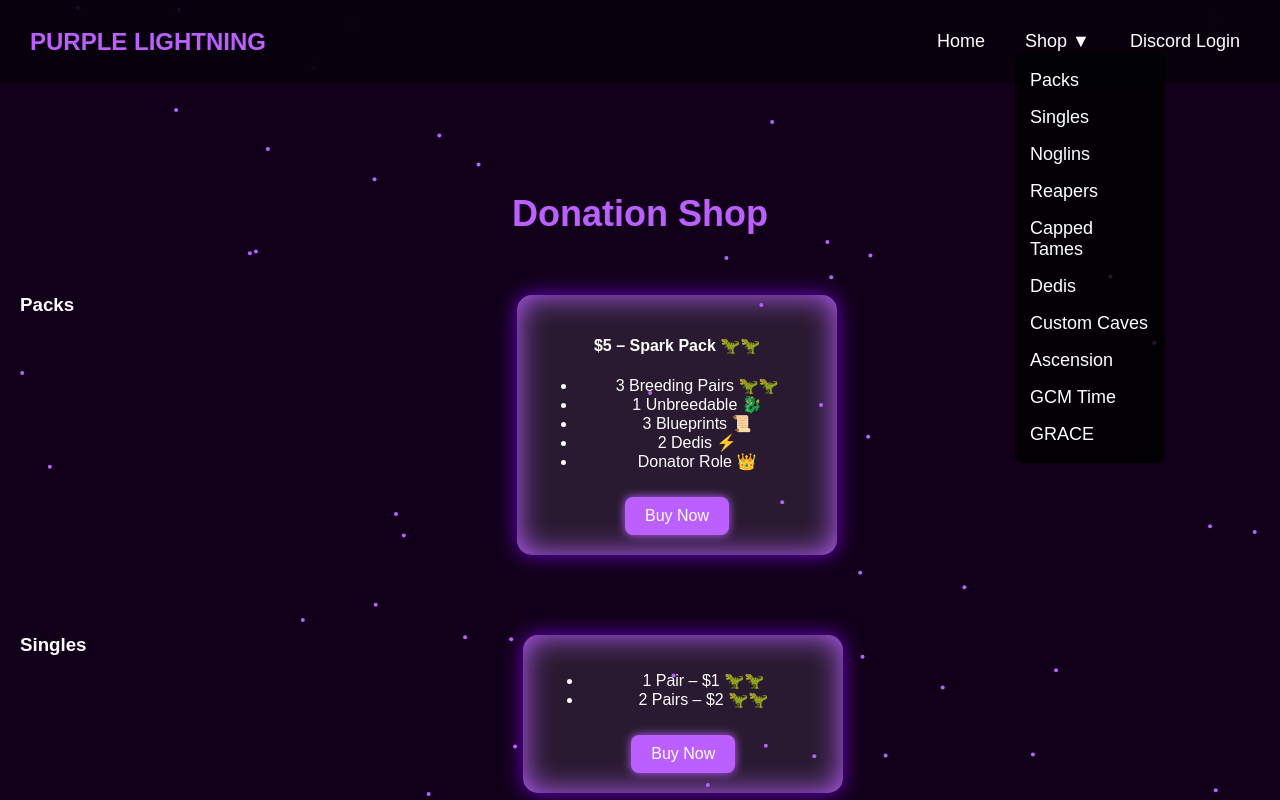
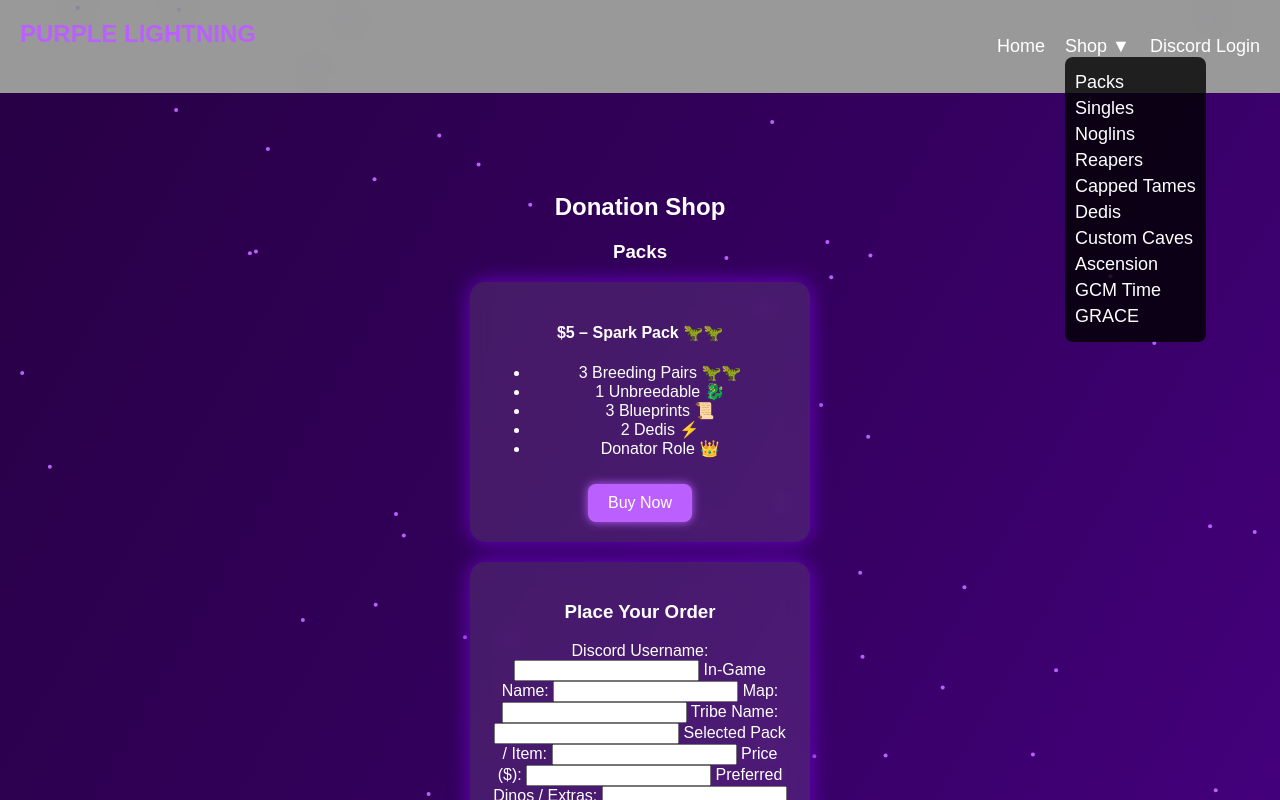
Before and after one commit to jsandspxx34-sys/jair.github.io, a plain HTML site: page shop.html in a window 1280 px wide. Both pictures are taken after a click on the link "Shop ▼". Shown: the top 800 px of the page. Drawn offline with Linux system fonts and the light colour scheme.

Commit message:
Fully integrated shop with dropdown, buy, Discord login

```diff
--- a/script.js
+++ b/script.js
@@ -4,7 +4,7 @@ document.querySelectorAll('.dropdown > a').forEach(drop => {
         e.preventDefault();
         const menu = drop.nextElementSibling;
         document.querySelectorAll('.dropdown-menu').forEach(m => {
-            if(m !== menu) m.style.display = 'none';
+            if (m !== menu) m.style.display = 'none';
         });
         menu.style.display = menu.style.display === 'block' ? 'none' : 'block';
     });
--- a/shop.html
+++ b/shop.html
@@ -4,13 +4,13 @@
 <meta charset="UTF-8">
 <meta name="viewport" content="width=device-width, initial-scale=1.0">
 <title>Purple Lightning | Shop</title>
-<link rel="stylesheet" href="/jair.github.io/style.css">
+<link rel="stylesheet" href="style.css">
 </head>
 <body>
 <nav>
   <div class="logo">PURPLE LIGHTNING</div>
   <ul>
-    <li><a href="/jair.github.io/index.html">Home</a></li>
+    <li><a href="index.html">Home</a></li>
     <li class="dropdown">
       <a href="#">Shop ▼</a>
       <ul class="dropdown-menu">
@@ -105,8 +105,6 @@
     </div>
   </div>
 
-  <!-- Additional tabs for Dedis, Custom Caves, Ascension, GCM, GRACE -->
-
   <!-- Order Form -->
   <div id="orderForm" class="card">
     <h3>Place Your Order</h3>
@@ -136,6 +134,6 @@
   </div>
 </section>
 
-<script src="/jair.github.io/script.js"></script>
+<script src="script.js"></script>
 </body>
 </html>
--- a/style.css
+++ b/style.css
@@ -1,186 +1,19 @@
-/* GENERAL */
-body, html {
-  margin:0;
-  padding:0;
-  font-family: Arial, sans-serif;
-  color: white;
-  background: #12001a;
-  overflow-x: hidden;
-}
-
-/* BACKGROUND ANIMATION */
-.bg {
-  position: fixed;
-  width: 100%;
-  height: 100%;
-  background: linear-gradient(120deg,#12001a,#350060,#6c00c8);
-  background-size: 300% 300%;
-  animation: gradientMove 12s ease infinite;
-  z-index: -1;
-}
-@keyframes gradientMove {
-  0% {background-position:0% 50%;}
-  50% {background-position:100% 50%;}
-  100% {background-position:0% 50%;}
-}
-
-/* NAVBAR */
-nav {
-  display:flex;
-  justify-content:space-between;
-  align-items:center;
-  padding: 15px 30px;
-  background: rgba(0,0,0,0.5);
-  backdrop-filter: blur(10px);
-  position: relative;
-  z-index: 10;
-}
-
-nav .logo {
-  font-size: 24px;
-  font-weight: bold;
-  color:#bb60ff;
-}
-
-nav ul {
-  list-style: none;
-  display: flex;
-  gap: 20px;
-}
-
-nav ul li {
-  position: relative;
-}
-
-nav ul li a {
-  text-decoration: none;
-  color: white;
-  font-size: 18px;
-  padding: 5px 10px;
-  transition: 0.3s;
-}
-
-nav ul li a:hover {
-  color: #fffa00;
-}
-
-/* DROPDOWN */
-nav ul li .dropdown-menu {
-  display: none;
-  position: absolute;
-  top: 100%;
-  left: 0;
-  background: rgba(0,0,0,0.8);
-  padding: 10px 0;
-  border-radius: 8px;
-  min-width: 150px;
-  z-index: 200;
-  transition: all 0.3s ease;
-}
-
-nav ul li .dropdown-menu li a {
-  display: block;
-  padding: 8px 15px;
-  color: white;
-}
-
-nav ul li.dropdown:hover .dropdown-menu {
-  display: block;
-}
-
-/* USER PROFILE */
-.user-profile {
-  display: flex;
-  align-items: center;
-  gap: 10px;
-}
-
-.user-profile img {
-  width:35px;
-  height:35px;
-  border-radius:50%;
-  border: 2px solid #bb60ff;
-}
-
-/* SECTIONS */
-section {
-  padding: 80px 20px;
-  text-align: center;
-}
-
-section h2 {
-  font-size: 36px;
-  margin-bottom: 20px;
-  color: #bb60ff;
-}
-
-/* CARDS */
-.card {
-  background: rgba(255,255,255,0.1);
-  padding: 20px;
-  margin: 20px auto;
-  width: 280px;
-  border-radius: 15px;
-  backdrop-filter: blur(10px);
-  box-shadow: 0 0 20px #6c00c8, 0 0 30px #bb60ff inset;
-  transition: transform 0.3s, box-shadow 0.3s;
-}
-
-.card:hover {
-  transform: translateY(-5px);
-  box-shadow: 0 0 30px #bb60ff, 0 0 40px #ff00ff inset;
-}
-
-/* BUTTONS */
-.button {
-  display: inline-block;
-  background: #bb60ff;
-  padding: 10px 20px;
-  margin-top: 10px;
-  color: white;
-  text-decoration: none;
-  border-radius: 8px;
-  box-shadow: 0 0 10px #bb60ff;
-  transition: 0.3s;
-}
-
-.button:hover {
-  background: #ff00ff;
-  box-shadow: 0 0 15px #ff00ff;
-}
-
-/* TAB CONTENT */
-.tab-content {
-  margin-top: 40px;
-  display: flex;
-  flex-wrap: wrap;
-  justify-content: center;
-  gap: 20px;
-}
-
-/* ORDER FORM */
-#orderForm input, #orderForm select {
-  width: 90%;
-  padding: 8px;
-  margin: 5px auto;
-  display: block;
-  border-radius: 5px;
-  border: none;
-  outline: none;
-}
-
-#orderForm button {
-  width: 50%;
-  margin-top: 15px;
-}
-
-/* RESPONSIVE */
-@media screen and (max-width:768px){
-  nav ul {
-    flex-direction: column;
-    gap:10px;
-  }
-  .card {
-    width: 90%;
-  }
-}
+body, html {margin:0; padding:0; font-family:Arial,sans-serif; color:white;}
+.bg {position:fixed;width:100%;height:100%; background:linear-gradient(120deg,#12001a,#350060,#6c00c8); background-size:300% 300%; animation:gradientMove 12s ease infinite; z-index:-1;}
+@keyframes gradientMove {0% {background-position:0% 50%;} 50% {background-position:100% 50%;} 100% {background-position:0% 50%;} }
+nav {display:flex; justify-content:space-between; padding:20px; background:rgba(0,0,0,0.4); backdrop-filter:blur(10px);}
+nav .logo {font-size:24px; font-weight:bold; color:#bb60ff;}
+nav ul {list-style:none; display:flex; gap:20px;}
+nav ul li a {color:white; text-decoration:none; font-size:18px;}
+.tab-content {display:none;}
+.tab-content.active {display:block;}
+.dropdown-menu {display:none; position:absolute; background:rgba(0,0,0,0.8); list-style:none; padding:10px; border-radius:8px;}
+.dropdown-menu li {margin:5px 0;}
+.dropdown-menu li a {color:white;}
+section {padding:80px 20px; text-align:center;}
+.card {background:rgba(255,255,255,0.1); padding:20px; margin:auto; width:300px; border-radius:15px; backdrop-filter:blur(10px); box-shadow:0 0 20px #6c00c8; margin-bottom:20px;}
+.button {display:inline-block; background:#bb60ff; padding:10px 20px; margin-top:10px; color:white; text-decoration:none; border-radius:8px; box-shadow:0 0 10px #bb60ff;}
+#particle-canvas {z-index:0;}
+nav, section, .card {position: relative; z-index: 1;}
+.user-profile {display:flex; align-items:center; gap:10px;}
+.user-profile img {width:40px; height:40px; border-radius:50%;}
```
Also changed, not shown: index.html (+4 -4 lines).
